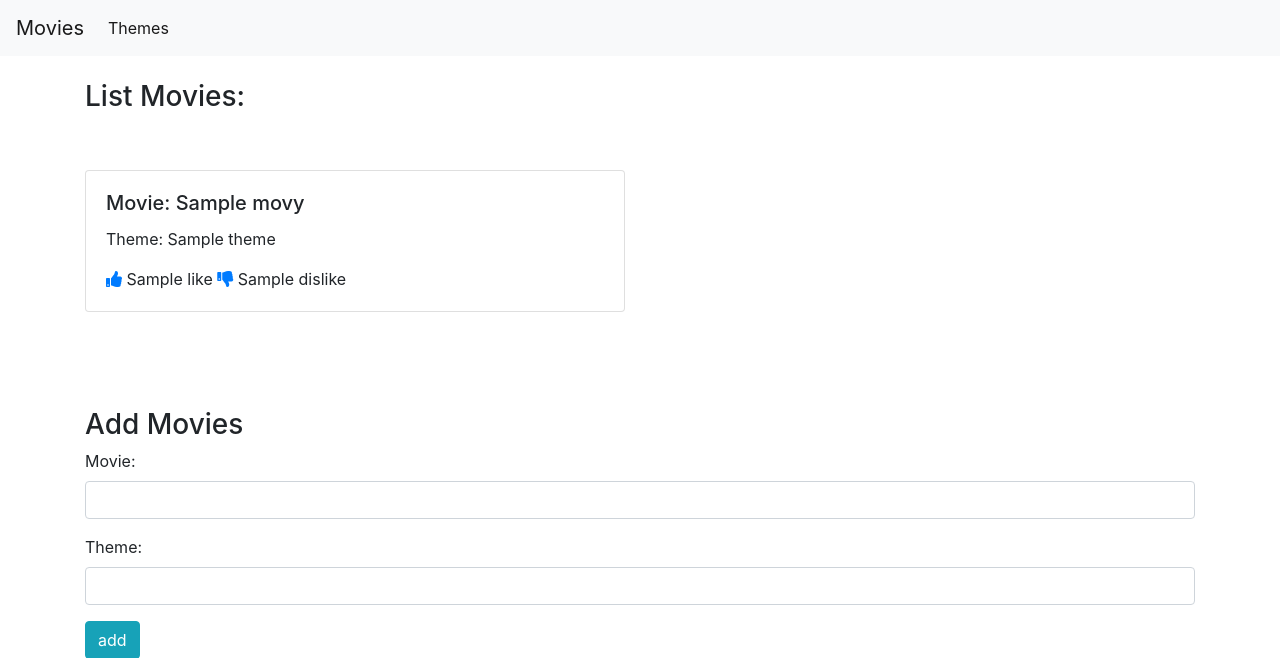
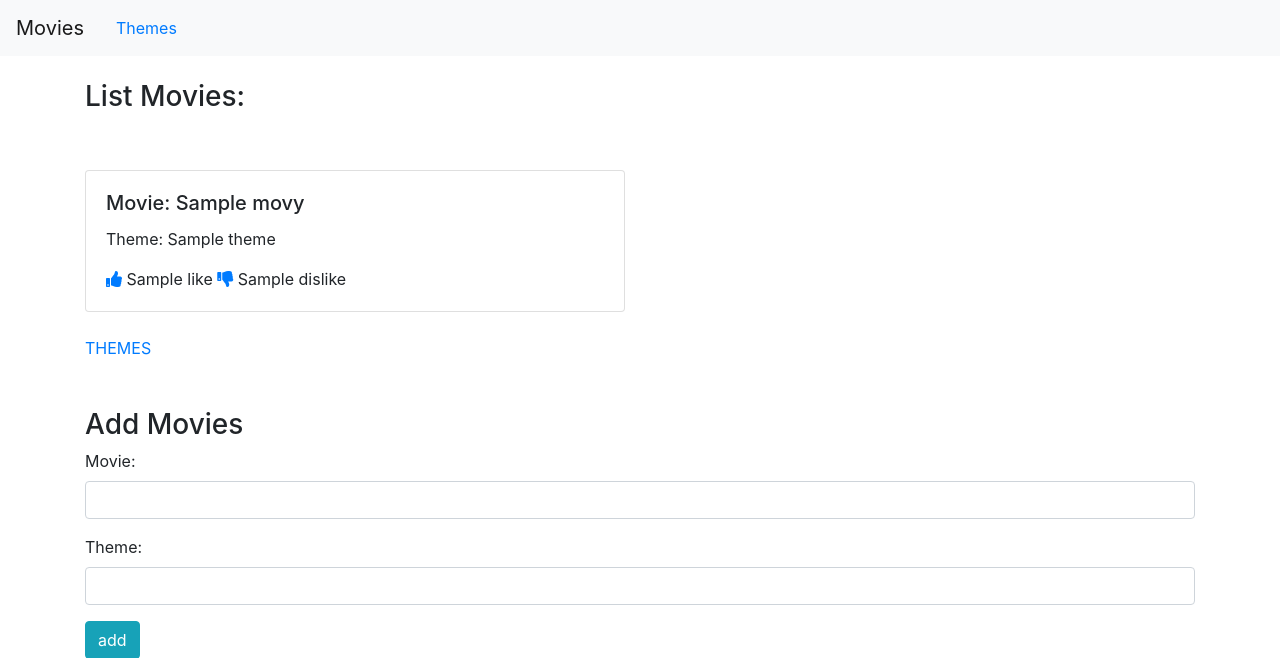
Before and after one commit to evaristofm/-flask_movie-, a Flask app: page /movies in a window 1280 px wide. Shown: the top 658 px of the page. Run offline with Flask 2, Linux system fonts and the light colour scheme; a database or web service that is not in the repository returns one stand-in record (values such as "Sample title"); some libraries are stand-ins or nearby versions.

Commit message:
update names

```diff
--- a/app.py
+++ b/app.py
@@ -25,12 +25,14 @@ def movie_add():
     collection.insert({"_id": ObjectId(),"name": name, "theme": theme, "like": 0, "dislike": 0})
     return redirect(url_for('get_movies'))
 
+
 @app.route("/movie/thumbs_up/<name>")
 def thumbs_up(name):
     movie = collection.update_one(
         {"name": name}, {"$inc": {"like": +1}}
     )
     return redirect(url_for('get_movies'))
+
 
 @app.route("/movie/thumbs_down/<name>")
 def thumbs_down(name):
@@ -39,20 +41,20 @@ def thumbs_down(name):
     )
     return redirect(url_for('get_movies'))
 
-@app.route("/list/themes")
+
+@app.route("/themes")
 def list_themes():
     gru = collection.aggregate(
-    [
-        {"$match": {} },
-        {"$group": {"_id": "$theme",
-        "Like_total": {"$sum": "$like"},
-        "Dislike_total": {"$sum": "$dislike"}}},
-        {"$project": {
-            "media": {"$subtract": ["$Like_total", {"$divide": ["$Dislike_total", 2]}]}
-        }},
-        {"$sort": {"media": -1}}
+        [
+            {"$match": {} },
+            {"$group": {"_id": "$theme",
+            "thumbs_up": {"$sum": "$like"},
+            "thumbs_down": {"$sum": "$dislike"}}},
+            {"$project": {
+                "calc": {"$subtract": ["$thumbs_up", {"$divide": ["$thumbs_down", 2]}]}
+            }},
+            {"$sort": {"calc": -1}}
 
-    ]
-)
-
+        ]
+    )
     return render_template("list_themes.html", gru=gru)
--- a/templates/_navbar.html
+++ b/templates/_navbar.html
@@ -1,12 +1,15 @@
 
 <nav class="navbar navbar-expand-lg navbar-light bg-light">
     <a class="navbar-brand" href="{{url_for('get_movies')}}">Movies</a>
+    <a class="nav-item nav-link active" href="{{ url_for('list_themes')}}">Themes <span class="sr-only">(current)</span></a>
     <button class="navbar-toggler" type="button" data-toggle="collapse" data-target="#navbarNavAltMarkup" aria-controls="navbarNavAltMarkup" aria-expanded="false" aria-label="Toggle navigation">
       <span class="navbar-toggler-icon"></span>
     </button>
     <div class="collapse navbar-collapse" id="navbarNavAltMarkup">
       <div class="navbar-nav">
+        <!--
         <a class="nav-item nav-link active" href="{{ url_for('list_themes')}}">Themes <span class="sr-only">(current)</span></a>
+        -->
       </div>
     </div>
   </nav>
--- a/templates/base.html
+++ b/templates/base.html
@@ -8,9 +8,12 @@
     <title>Movies</title>
 </head>
 <body>
+
     {% include '_navbar.html'%}
+
 <br>
     <div class="container .mt-05">
+
         {% block content %}
 
         {% endblock %}
--- a/templates/index.html
+++ b/templates/index.html
@@ -3,6 +3,7 @@
 {% block content %}
 
 <h3>List Movies: </h3>
+
 <br>
 
 <br>
@@ -14,12 +15,14 @@
               <h5 class="card-title">Movie: {{ movie.name }}</h5>
               <p class="card-text">Theme: {{ movie.theme }}</p>
               <a href="{{url_for('thumbs_up', name=movie.name )}}"><i class="fas fa-thumbs-up"></i></a> {{movie.like}}
-        <a href="{{url_for('thumbs_down', name=movie.name )}}"><i class="fas fa-thumbs-down"></i></a> {{movie.dislike}}
+              <a href="{{url_for('thumbs_down', name=movie.name )}}"><i class="fas fa-thumbs-down"></i></a> {{movie.dislike}}
             </div>
           </div>
         </div>
       </div>
         {% endfor%}
+
+        <a href="{{ url_for('list_themes') }}"> THEMES</a>
 
 <br>
 <br>
--- a/templates/list_themes.html
+++ b/templates/list_themes.html
@@ -12,7 +12,7 @@
     {% for g in gru %}
     <tr>
         <td>{{g["_id"]}}</td>
-        <td>{{g["media"]}}</td>
+        <td>{{g["calc"]}}</td>
     {% endfor%}
     </ol>
 </table>
```
